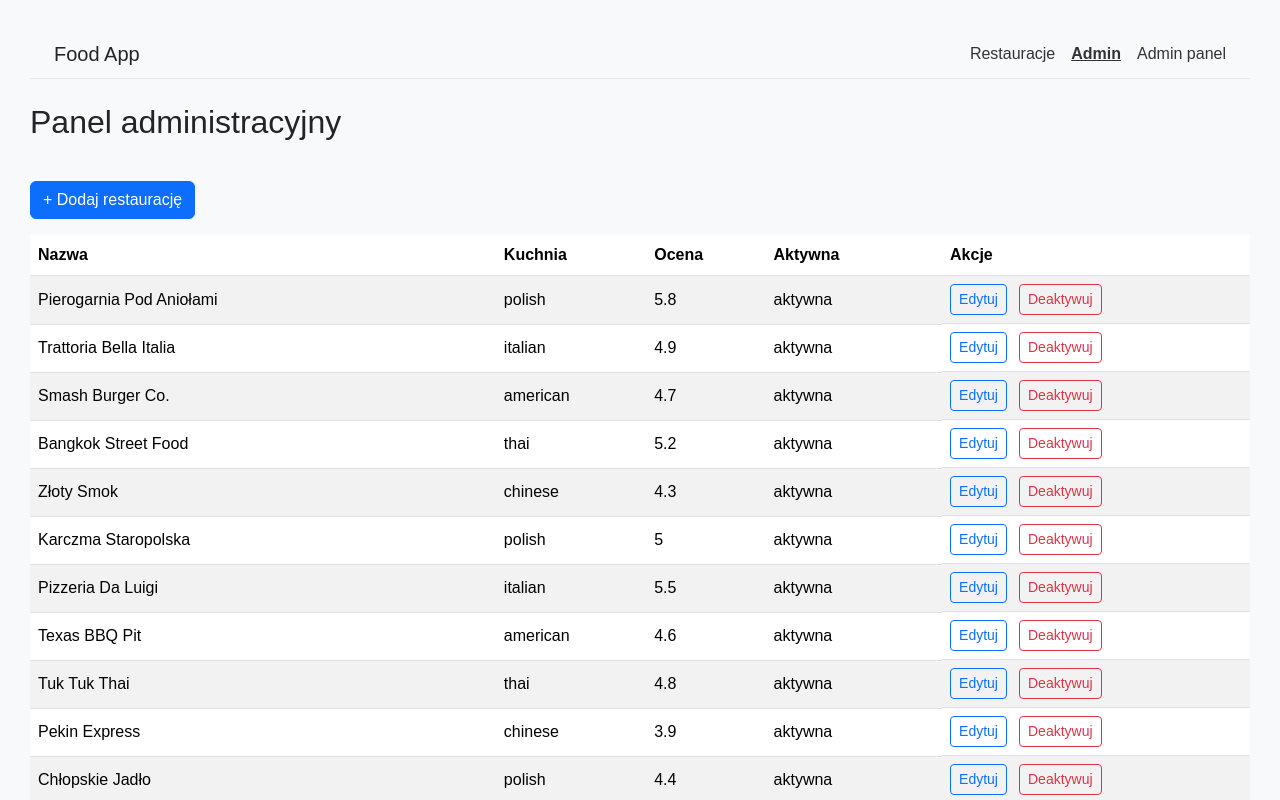
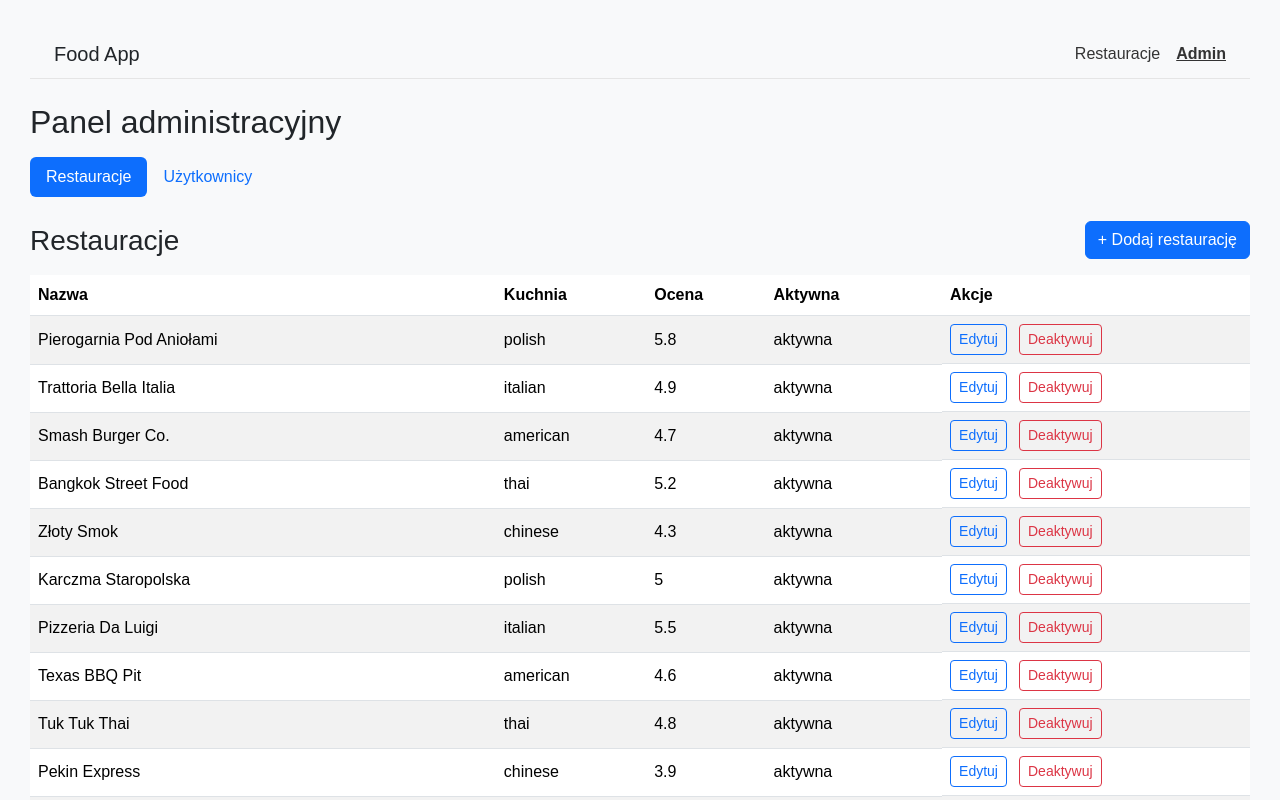
Before and after one commit to DawidSer/FoodApp-Angular, an Angular app: page /admin in a window 1280 px wide. Shown: the top 800 px of the page. Built offline with nearby package versions, Linux system fonts and the light colour scheme.

Commit message:
fix routing

```diff
--- a/angular.json
+++ b/angular.json
@@ -2,7 +2,8 @@
   "$schema": "./node_modules/@angular/cli/lib/config/schema.json",
   "version": 1,
   "cli": {
-    "packageManager": "npm"
+    "packageManager": "npm",
+    "analytics": false
   },
   "newProjectRoot": "projects",
   "projects": {
--- a/src/app/admin.routes.ts
+++ b/src/app/admin.routes.ts
@@ -1,8 +1,22 @@
-import { AdminPanel } from './components/admin-panel/admin-panel';
+import { Routes } from '@angular/router';
+import { AdminRestaurantList } from './components/admin-restaurant-list/admin-restaurant-list';
+import { RestaurantForm } from './components/restaurant-form/restaurant-form';
+import { AdminUsersList } from './components/admin-users-list/admin-users-list';
 import { AdminUserDetails } from './components/admin-user-details/admin-user-details';
-import { AdminUsersList } from './components/admin-users-list/admin-users-list';
 
-export const adminRoutes = [
+export const adminRoutes: Routes = [
+  {
+    path: '',
+    component: AdminRestaurantList,
+  },
+  {
+    path: 'restaurant/new',
+    component: RestaurantForm,
+  },
+  {
+    path: 'restaurant/:id/edit',
+    component: RestaurantForm,
+  },
   {
     path: 'users',
     component: AdminUsersList,
@@ -11,10 +25,6 @@ export const adminRoutes = [
     path: 'user/:id',
     component: AdminUserDetails,
   },
-  // {
-  //   path: 'user/new',
-  //   component: AdminNewUser,
-  // },
 ];
 
 export default adminRoutes;
--- a/src/app/app.routes.ts
+++ b/src/app/app.routes.ts
@@ -1,17 +1,12 @@
 import { Routes } from '@angular/router';
 import { RestaurantDetails } from './components/restaurant-details/restaurant-details';
-import { RestaurantList } from './components/restaurant-list/restaurant-list';
-import { AdminRestaurantList } from './components/admin-restaurant-list/admin-restaurant-list';
-import { RestaurantForm } from './components/restaurant-form/restaurant-form';
 import { AdminPanel } from './components/admin-panel/admin-panel';
 import { isAdminGuard } from './guards/is-admin-guard';
-import { adminRoutes } from './admin.routes';
 
 export const routes: Routes = [
   // { path: '', component: HomeComponent },
   {
     path: 'restaurants',
-    // component: RestaurantList,
     loadComponent: () =>
       import('./components/restaurant-list/restaurant-list').then((m) => m.RestaurantList),
   },
@@ -20,27 +15,9 @@ export const routes: Routes = [
     component: RestaurantDetails,
   },
   {
-    path: 'admin/restaurant/new',
-    component: RestaurantForm,
-  },
-  {
-    path: 'admin/restaurant/:id/edit',
-    component: RestaurantForm,
-  },
-  {
-    path: 'admin',
-    component: AdminRestaurantList,
-  // {
-  //   path: 'admin/panel',
-  //   canActivate: [isAdminGuard],
-  //   component: AdminPanel,
-  // },
-  },
-  {
     path: 'admin',
     component: AdminPanel,
+    canActivateChild: [isAdminGuard],
     loadChildren: () => import('./admin.routes'),
-    canActivateChild: [isAdminGuard],
-    // children: adminRoutes,
   },
 ];
--- a/src/app/components/admin-panel/admin-panel.html
+++ b/src/app/components/admin-panel/admin-panel.html
@@ -1,2 +1,25 @@
-<h2>Admin Panel</h2>
-<router-outlet></router-outlet>
+<section class="admin-panel">
+  <h2 class="mt-4 mb-3">Panel administracyjny</h2>
+
+  <nav class="nav nav-pills mb-4" aria-label="Nawigacja panelu administracyjnego">
+    <a
+      class="nav-link"
+      routerLink="/admin"
+      routerLinkActive="active"
+      [routerLinkActiveOptions]="{ exact: true }"
+      ariaCurrentWhenActive="page"
+    >
+      Restauracje
+    </a>
+    <a
+      class="nav-link"
+      routerLink="/admin/users"
+      routerLinkActive="active"
+      ariaCurrentWhenActive="page"
+    >
+      Użytkownicy
+    </a>
+  </nav>
+
+  <router-outlet></router-outlet>
+</section>
--- a/src/app/components/admin-panel/admin-panel.scss
+++ b/src/app/components/admin-panel/admin-panel.scss
@@ -0,0 +1,3 @@
+.admin-panel {
+  flex: 1;
+}
--- a/src/app/components/admin-panel/admin-panel.ts
+++ b/src/app/components/admin-panel/admin-panel.ts
@@ -1,8 +1,8 @@
 import { Component } from '@angular/core';
-import { RouterOutlet } from '@angular/router';
+import { RouterLink, RouterLinkActive, RouterOutlet } from '@angular/router';
 
 @Component({
-  imports: [RouterOutlet],
+  imports: [RouterLink, RouterLinkActive, RouterOutlet],
   selector: 'app-admin-panel',
   styleUrl: './admin-panel.scss',
   templateUrl: './admin-panel.html',
--- a/src/app/components/admin-restaurant-list/admin-restaurant-list.html
+++ b/src/app/components/admin-restaurant-list/admin-restaurant-list.html
@@ -1,6 +1,7 @@
-<h2 class="mt-4 mb-4">Panel administracyjny</h2>
-
-<a class="btn btn-primary mt-3 mb-3" routerLink="/admin/restaurant/new">+ Dodaj restaurację</a>
+<div class="d-flex flex-wrap justify-content-between align-items-center gap-2 mb-3">
+  <h3 class="mb-0">Restauracje</h3>
+  <a class="btn btn-primary" routerLink="/admin/restaurant/new">+ Dodaj restaurację</a>
+</div>
 
 <table class="table table-striped table-hover align-middle">
   <thead>
--- a/src/app/components/admin-users-list/admin-users-list.html
+++ b/src/app/components/admin-users-list/admin-users-list.html
@@ -1 +1,3 @@
-<p>admin-users-list works!</p>
+<h3 class="mb-3">Użytkownicy</h3>
+
+<p class="text-muted">Lista użytkowników pojawi się tutaj.</p>
--- a/src/app/components/header/header.html
+++ b/src/app/components/header/header.html
@@ -14,6 +14,5 @@
     <a routerLink="/admin" routerLinkActive="active">
       Admin
     </a>
-    <a routerLink="/admin/panel">Admin panel</a>
   </nav>
 </header>
--- a/src/app/components/restaurant-card/restaurant-card.ts
+++ b/src/app/components/restaurant-card/restaurant-card.ts
@@ -1,10 +1,10 @@
 import { Component, input, model, signal } from '@angular/core';
-import { form, FormField, min, minLength, required, validate } from '@angular/forms/signals';
+import { form, min, minLength, required, validate } from '@angular/forms/signals';
 import { Restaurant } from '../../models/restaurant.model';
 import { RouterLink } from '@angular/router';
 
 @Component({
-  imports: [FormField, RouterLink],
+  imports: [RouterLink],
   selector: 'app-restaurant-card',
   styleUrl: './restaurant-card.scss',
   templateUrl: './restaurant-card.html',
--- a/src/app/services/users.ts
+++ b/src/app/services/users.ts
@@ -15,6 +15,7 @@ export class Users {
   getUsersList() {}
 
   isAdminLoggedIn() {
-    return this.loggedUsers?.role === 'admin';
+    // return this.loggedUsers?.role === 'admin';
+    return true;
   }
 }
```
Also changed, not shown: 1 other file (tests, documents, lock files or other folders).
